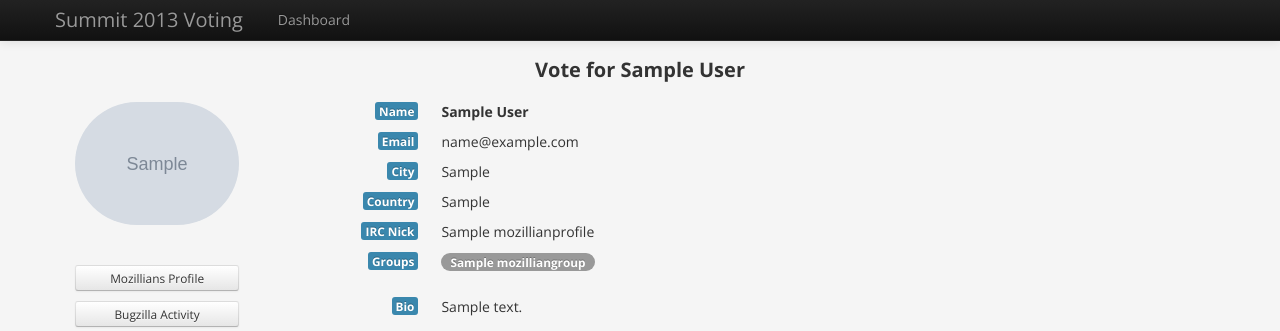
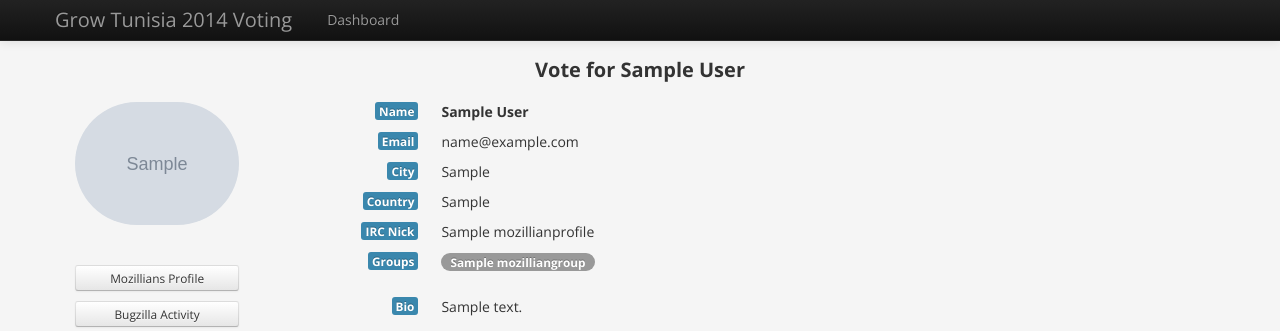
Before and after one commit to mozilla/woodstock, a Django app: a page that uses woodstock/voting/templates/vote.html in a window 1280 px wide. Shown: the top 331 px of the page. Run offline with Django 3.2, Linux system fonts and the light colour scheme; a user stored in the database is signed in; tables that the repository leaves empty hold one stand-in row (values such as "Sample post"); grey boxes marked "Sample" are stand-in pictures; some libraries are stand-ins or nearby versions.

Commit message:
Update template strings

```diff
--- a/woodstock/voting/templates/dashboard.html
+++ b/woodstock/voting/templates/dashboard.html
@@ -6,7 +6,7 @@
 <html lang="en">
   <head>
     <meta charset="utf-8">
-    <title>Summit 2013 Voting</title>
+    <title>Grow Tunisia 2014 Voting</title>
     <meta name="viewport" content="width=device-width, initial-scale=1.0">
     <meta name="description" content="">
     <meta name="author" content="">
@@ -33,7 +33,7 @@
             <span class="icon-bar"></span>
             <span class="icon-bar"></span>
           </button>
-          <span class="brand" id="site-title">Summit 2013 Voting</span>
+          <span class="brand" id="site-title">Grow Tunisia 2014 Voting</span>
           <div class="nav-collapse collapse">
             <ul class="nav">
               <li class="active">
--- a/woodstock/voting/templates/index.html
+++ b/woodstock/voting/templates/index.html
@@ -4,7 +4,7 @@
 <html lang="en">
   <head>
     <meta charset="utf-8">
-    <title>Sign in &middot; Summit Voting</title>
+    <title>Sign in &middot; Grow Tunisia 2014 Voting</title>
     <meta name="viewport" content="width=device-width, initial-scale=1.0">
     <meta name="description" content="">
     <meta name="author" content="">
@@ -26,7 +26,7 @@
     <div class="container">
 
       <div class="form-signin">
-        <h2 class="form-signin-heading">Summit 2013 Voting</h2>
+        <h2 class="form-signin-heading">Grow Tunisia 2014 Voting</h2>
         {% if not user.is_authenticated %}
           <div id="login">
             <img class="browserid-login" data-next="/dashboard/" src="{% static 'img/plain_sign_in_blue.png' %}">
--- a/woodstock/voting/templates/vote.html
+++ b/woodstock/voting/templates/vote.html
@@ -4,7 +4,7 @@
 <html lang="en">
 <head>
   <meta charset="utf-8">
-  <title>Summit 2013 Voting</title>
+  <title>Grow Tunisia 2014 Voting</title>
   <meta name="viewport" content="width=device-width, initial-scale=1.0">
   <meta name="description" content="">
   <meta name="author" content="">
@@ -30,7 +30,7 @@
           <span class="icon-bar"></span>
           <span class="icon-bar"></span>
         </button>
-        <span class="brand" id="site-title">Summit 2013 Voting</span>
+        <span class="brand" id="site-title">Grow Tunisia 2014 Voting</span>
         <div class="nav-collapse collapse">
           <ul class="nav">
             <li>
```
